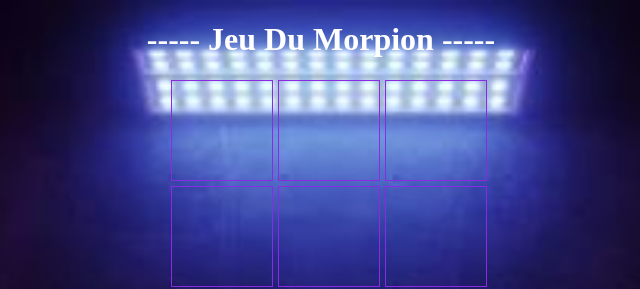
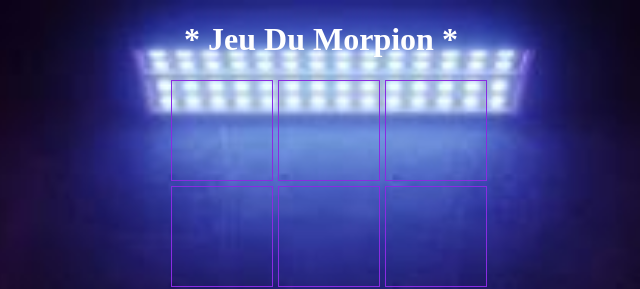
Before and after one commit to signaturecode/jeux-morpion, a plain HTML site: page index.html in a window 1280 px wide. Shown: the top 289 px of the page, 319-959 px from the left. Drawn offline with Linux system fonts and the light colour scheme.

Commit message:
title adjustment

```diff
--- a/index.html
+++ b/index.html
@@ -9,7 +9,7 @@
 </head>
 <body>
     <div class="bg">
-         <h1>----- Jeu Du Morpion -----</h1>
+         <h1>* Jeu Du Morpion *</h1>
     <section id="jeu">
         <div data-index="0" class="case"></div>
         <div data-index="1" class="case"></div>
```
Also changed, not shown: lien-jeux.txt (added).
